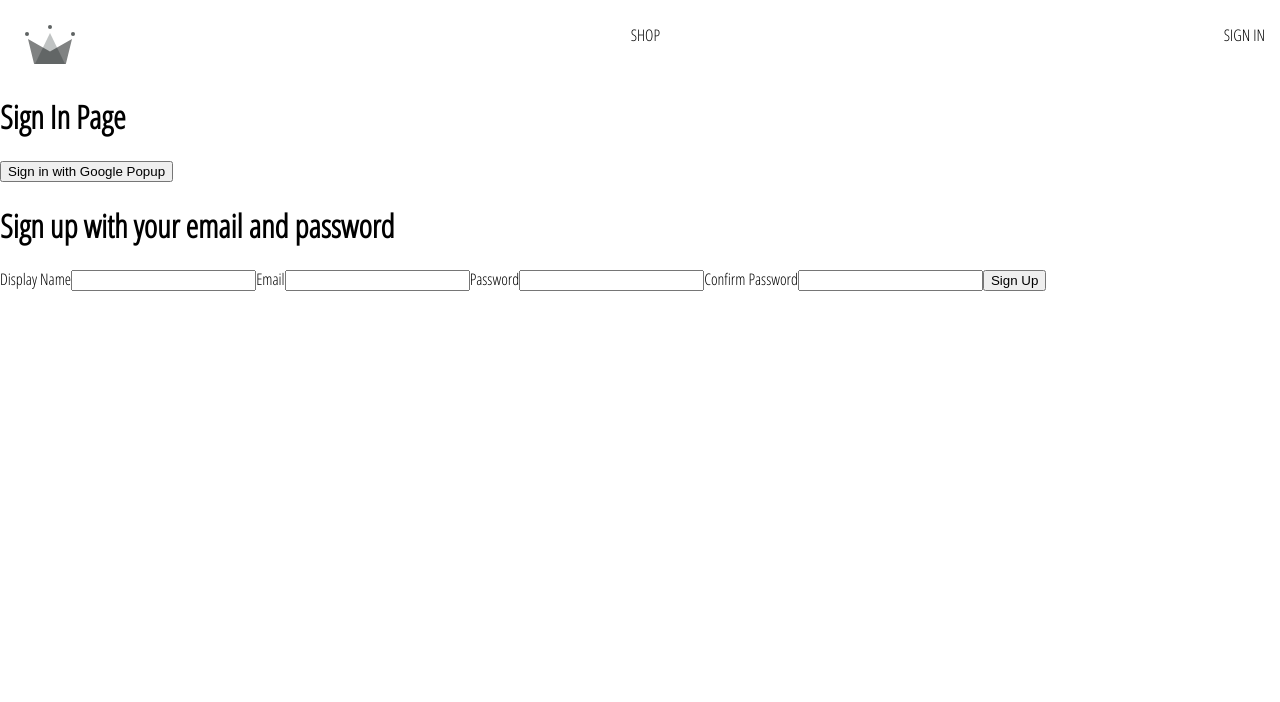
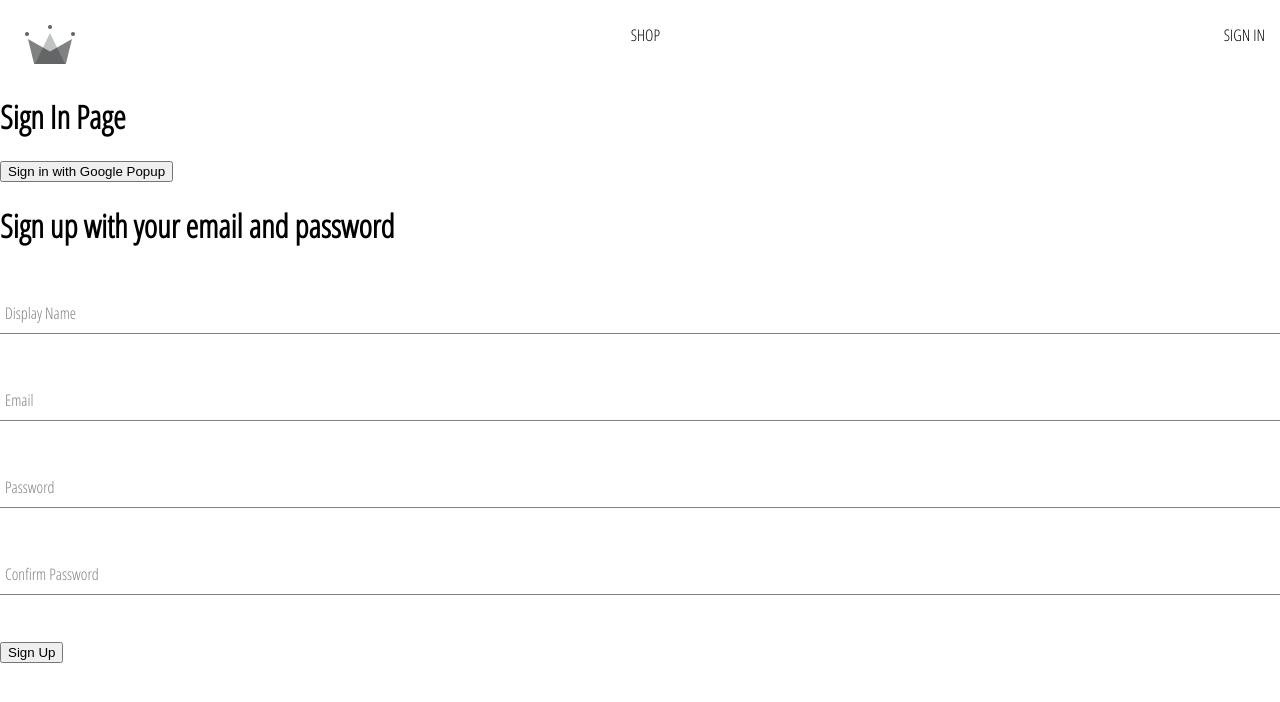
Before and after one commit to isabellepotvin/crwn-clothing, a React (Create React App) app: page /sign-in in a window 1280 px wide. Shown: the top 702 px of the page. Built offline with nearby package versions, Linux system fonts and the light colour scheme.

Commit message:
100. Generalizing Form Input Component

```diff
--- /dev/null
+++ b/src/components/form-input/form-input.component.jsx
@@ -0,0 +1,14 @@
+import './form-input.styles.scss'
+
+const FormInput = ({ label, ...otherProps }) => {
+    return (
+        <div className="group">
+            <input className='form-input' {...otherProps} />
+            {label && (
+                <label className={`${otherProps.value.length ? 'shrink' : ''} form-input-label`}>{label}</label>
+            )}
+        </div>
+    );
+};
+
+export default FormInput;
--- /dev/null
+++ b/src/components/form-input/form-input.styles.scss
@@ -0,0 +1,54 @@
+$sub-color: grey;
+$main-color: black;
+
+@mixin shrinkLabel {
+    top: -14px;
+    font-size: 12px;
+    color: $main-color;
+}
+
+.group {
+    position: relative;
+    margin: 45px 0;
+
+    .form-input {
+        background: none;
+        background-color: white;
+        color: $sub-color;
+        font-size: 18px;
+        padding: 10px 10px 10px 5px;
+        display: block;
+        width: 100%;
+        border: none;
+        border-radius: 0;
+        border-bottom: 1px solid $sub-color;
+        margin: 25px 0;
+
+        &:focus {
+            outline: none;
+        }
+
+        &:focus~.form-input-label {
+            @include shrinkLabel();
+        }
+    }
+
+    input[type='password'] {
+        letter-spacing: 0.3em;
+    }
+
+    .form-input-label {
+        color: $sub-color;
+        font-size: 16px;
+        font-weight: normal;
+        position: absolute;
+        pointer-events: none;
+        left: 5px;
+        top: 10px;
+        transition: 300ms ease all;
+
+        &.shrink {
+            @include shrinkLabel();
+        }
+    }
+}
--- a/src/components/sign-up-form/sign-up-form.component.jsx
+++ b/src/components/sign-up-form/sign-up-form.component.jsx
@@ -1,4 +1,6 @@
 import { useState } from "react";
+
+import FormInput from "../form-input/form-input.component";
 
 import { createAuthUserWithEmailAndPassword, createUserDocumentFromAuth } from "../../utils/firebase/firebase.utils";
 
@@ -12,7 +14,7 @@
 const SignUpForm = () => {
 
     const [formFields, setFormFields] = useState(defaultFormFields);
-    const {displayName, email, password, confirmPassword } = formFields;
+    const { displayName, email, password, confirmPassword } = formFields;
 
     console.log(formFields);
 
@@ -37,7 +39,7 @@
             await createUserDocumentFromAuth(user, { displayName });
             resetFormFields();
         }
-        catch(error) {
+        catch (error) {
             if (error.code === 'auth/email-already-in-use') {
                 alert('Cannot create user. Email already in use.');
             }
@@ -48,26 +50,30 @@
     }
 
     const handleChange = (event) => {
-        const {name, value} = event.target;
+        const { name, value } = event.target;
 
-        setFormFields({...formFields, [name]: value });
+        setFormFields({ ...formFields, [name]: value });
     };
 
     return (
         <div>
             <h1>Sign up with your email and password</h1>
             <form onSubmit={handleSubmit}>
-                <label>Display Name</label>
-                <input type="text" required onChange={handleChange} name="displayName" value={displayName} />
 
-                <label>Email</label>
-                <input type="email" required onChange={handleChange} name="email" value={email} />
+                <FormInput label="Display Name" type="text" required onChange={handleChange} name="displayName" value={displayName} />
+                <FormInput label="Email" type="email" required onChange={handleChange} name="email" value={email} />
+                <FormInput label="Password" type="password" required onChange={handleChange} name="password" value={password} />
+                <FormInput label="Confirm Password" type="password" required onChange={handleChange} name="confirmPassword" value={confirmPassword} />
 
-                <label>Password</label>
-                <input type="password" required onChange={handleChange} name="password" value={password} />
-
-                <label>Confirm Password</label>
-                <input type="password" required onChange={handleChange} name="confirmPassword" value={confirmPassword} />
+                {/* <FormInput
+                    label="Display Name"
+                    inputOptions={{
+                        type: "text",
+                        required: true,
+                        onChange: handleChange,
+                        name: "displayName",
+                        value: displayName
+                    }} /> */}
 
                 <button type="submit">Sign Up</button>
             </form>
```
